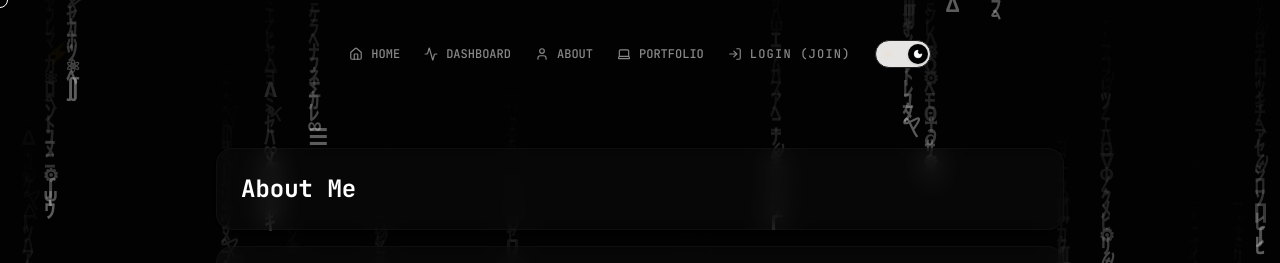
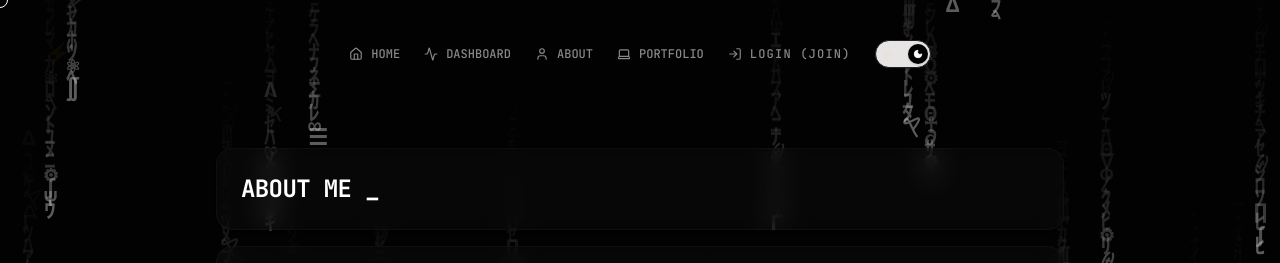
Before and after one commit to thomaspaynejr/personal-website, a Next.js app: page /about in a window 1280 px wide. Shown: the top 263 px of the page. Built offline with nearby package versions, Linux system fonts and the light colour scheme; no server answers; the database is empty.

Commit message:
fix: force update about page to clear cache

```diff
--- a/app/about/page.tsx
+++ b/app/about/page.tsx
@@ -2,6 +2,7 @@ import { ArrowUpRight } from 'lucide-react';
 import TechIcon from '../components/TechIcon';
 import { createClient } from '@/lib/supabase/server';
 
+// Forced update to clear potential cache
 export const revalidate = 0;
 
 export default async function About() {
@@ -25,7 +26,7 @@ export default async function About() {
   return (
     <main className="max-w-4xl mx-auto px-6 py-10 space-y-8">
       <div className="flex flex-col md:flex-row md:items-baseline justify-between mb-4 bg-card/40 backdrop-blur-md p-6 rounded-2xl border border-border-custom/30 shadow-sm">
-        <h1 className="text-2xl font-bold">About Me</h1>
+        <h1 className="text-2xl font-bold uppercase tracking-tight">About Me _</h1>
       </div>
 
       <div className="space-y-8">
```
